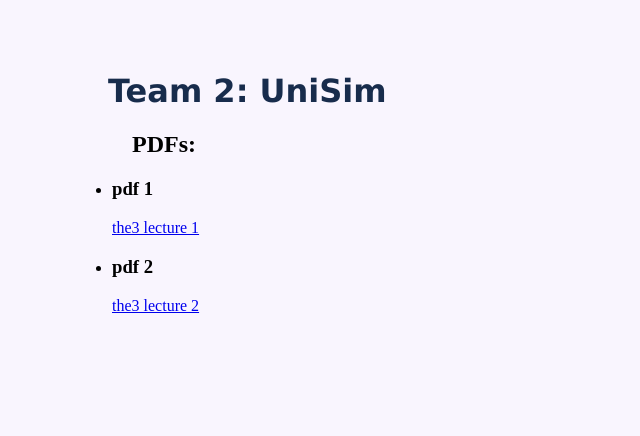
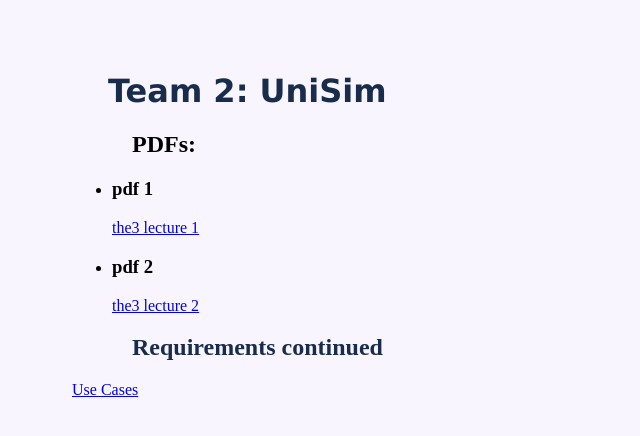
Before and after one commit to Vi127/Vi127.github.io, a plain HTML site: page index.html in a window 1280 px wide. Shown: the whole page, without its empty margins (0-640 px from the left). Drawn offline with Linux system fonts and the light colour scheme.

Commit message:
Update index.html - added req.html

```diff
--- a/index.html
+++ b/index.html
@@ -24,5 +24,9 @@
             </li>
         </ul>
     </div>
+    <div>
+        <h2 style="color: rgba(24, 44, 76,1);">Requirements continued</h2>
+        <a href="req.htnl" target="_blank"> Use Cases</a>
+    </div>
 </body>
 </html>
```
